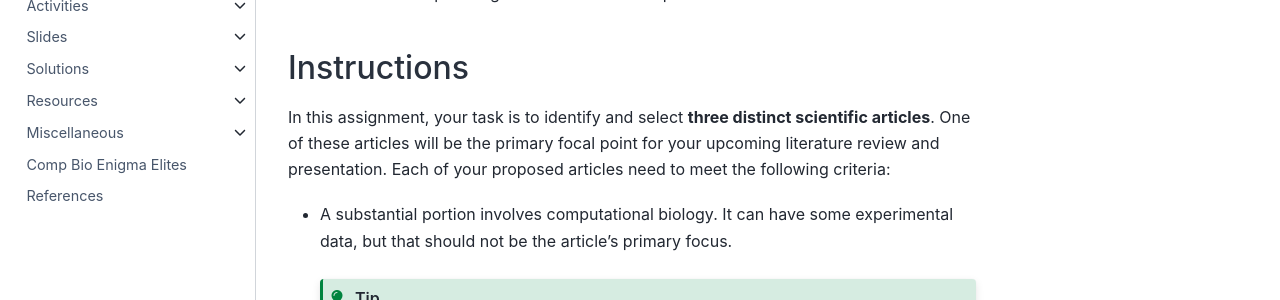
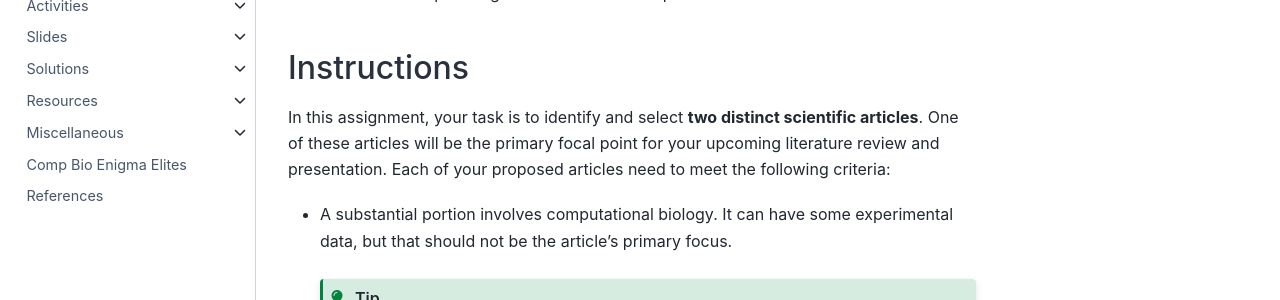
Before and after one commit to oasci/pitt-biosc1630-2023f, a Jupyter Book: the page built from book/assignments/assignment-02.md, in a window 1280 px wide and 1400 px high. Shown: the part 332-632 px from the top of the window. Built offline with Jupyter Book 1.0.4 settings and Sphinx 7.4.7 and the Sphinx Book theme 1.1.4, drawn with Linux system fonts in a browser that asks for light colours; pages that are not in the unit, such as notebooks, are missing from menus.

Commit message:
Reduce assignment load

```diff
--- a/book/assignments/assignment-02.md
+++ b/book/assignments/assignment-02.md
@@ -13,7 +13,7 @@ The goal of this assignment is to help students develop the skills necessary to
 
 ## Instructions
 
-In this assignment, your task is to identify and select **three distinct scientific articles**.
+In this assignment, your task is to identify and select **two distinct scientific articles**.
 One of these articles will be the primary focal point for your upcoming literature review and presentation.
 Each of your proposed articles need to meet the following criteria:
 
@@ -59,7 +59,7 @@ This rationale should include
 
 ### References
 
-Include an annotated reference list of at least **three** primary literature references for each selected article.
+Include an annotated reference list of at least **two** primary literature references for each selected article.
 
 :::{tip}
 Here is an example of an annotated bibliography.
```
